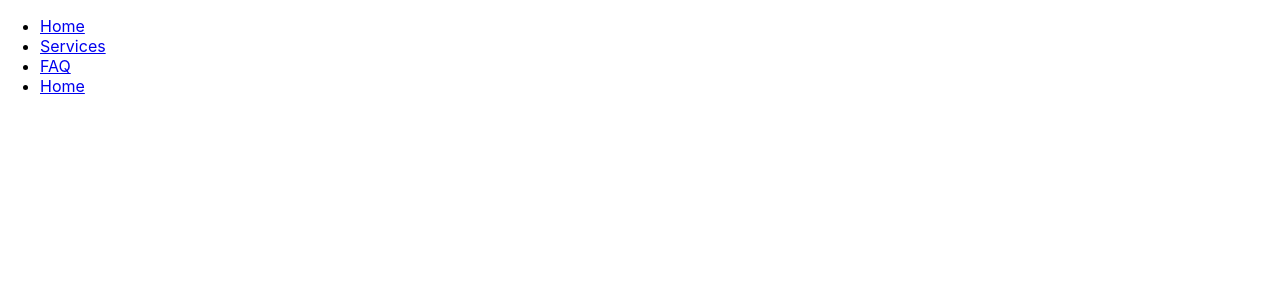
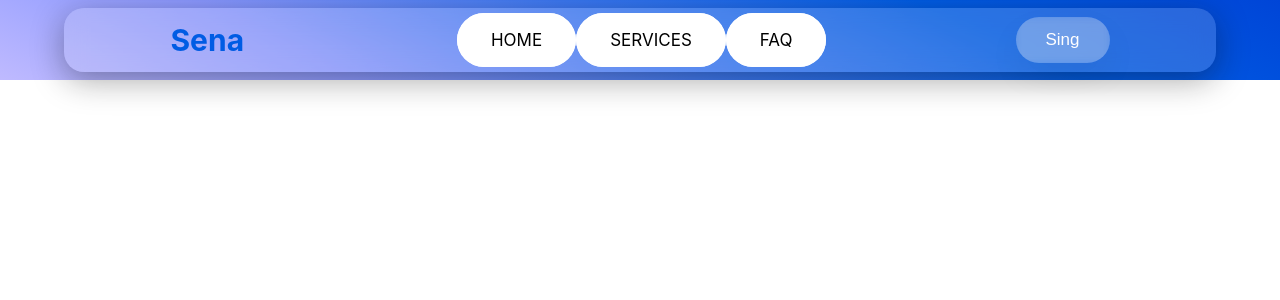
Before and after one commit to aldana212/React-Rozo, a React (Create React App) app: page / in a window 1280 px wide. Shown: the top 300 px of the page. Built offline with nearby package versions, Linux system fonts and the light colour scheme.

Commit message:
realice el header y enrute

```diff
--- a/public/index.html
+++ b/public/index.html
@@ -15,6 +15,10 @@
       user's mobile device or desktop. See https://developers.google.com/web/fundamentals/web-app-manifest/
     -->
     <link rel="manifest" href="%PUBLIC_URL%/manifest.json" />
+
+
+    <link rel="stylesheet" href="https://unpkg.com/boxicons@latest/css/boxicons.min.css" />
+
     <!--
       Notice the use of %PUBLIC_URL% in the tags above.
       It will be replaced with the URL of the `public` folder during the build.
--- a/src/App.js
+++ b/src/App.js
@@ -1,16 +1,17 @@
 // import Home from './components/pages/home';
 // import Greattings from './components/iu/greattings/Greattings';
-import { BrowserRouter as Router, Routes, Route} from 'react-router-dom';
+import {Routes, Route} from 'react-router-dom';
 import { Home } from './components/pages/Home/Home';
+import { Prueba } from './components/pages/Home/Prueba';
 
 function App() {
   return (
     <div>
-    <Router>
       <Routes>
       <Route path='/' element={<Home />}/>
+      <Route path='/Services' element={<Prueba />}/>
+      <Route path='/FAQ' element={<Prueba />}/>
       </Routes>
-    </Router>
     </div>
   );
 }
--- a/src/components/iu/NavBarHome/NavBarHome.jsx
+++ b/src/components/iu/NavBarHome/NavBarHome.jsx
@@ -1,23 +1,28 @@
 import React from 'react'
-import { Link } from 'react-router-dom'
+import { Link } from 'react-router-dom';
+import Style from './NavBarHome.module.css';
+
+const Items = [
+  { title: "Home", url: "/" }
+  , { title: "Services", url: "/services" },
+  { title: "FAQ", url: "/FAQ" }
+];
+
 
 export const NavBarHome = () => {
+
   return (
-    <nav>
-        <ul>
-            <li>
-            <Link>Home</Link>
-            </li>
-            <li>
-            <Link>Services</Link>
-            </li>
-            <li>
-            <Link>FAQ</Link>
-            </li>
-            <li>
-            <Link>Home</Link>
-            </li>
-        </ul>
+    <nav className={Style.navbar}>
+      <h2 className={Style.h2}>Sena</h2>
+      <ul className={Style.menu}>
+        {
+          Items.map((item) => (
+            <li><Link to={item.url} className={Style.a}>{item.title}</Link></li>
+          ))
+        }
+      </ul>
+      <button className={Style.button}>Sing</button>
+      {/* <Link className={Style.btn}>hola</Link> */}
     </nav>
   )
 }
--- /dev/null
+++ b/src/components/iu/NavBarHome/NavBarHome.module.css
@@ -0,0 +1,87 @@
+.navbar {
+    width: 90%;
+    height: 8vh;
+    display: flex;
+    justify-content: space-around;
+    align-items: center;
+    font-size: 20px;
+    background-color: rgba(225, 225, 225, 0.18);
+    box-shadow: 0 8px 32px rgba(16, 16, 16, 0.37);
+    backdrop-filter: blur(11.0px);
+    margin-top: 8px;
+    border-radius: 1em;
+}
+
+.h2 {
+    color: #005ce4;
+}
+
+.menu {
+    display: flex;
+    width: 30%;
+    justify-content: space-around;
+
+}
+
+.menu a {
+    position: relative;
+    font-size: 17px;
+    text-transform: uppercase;
+    text-decoration: none;
+    padding: 1em 2.0em;
+    display: inline-block;
+    border-radius: 6em;
+    transition: all .2s;
+    color: black;
+    background-color: white;
+}
+
+.menu a:hover {
+    transform: translateY(-3px);
+    box-shadow: 0 10px 20px rgba(0, 0, 0, 0.2);
+}
+
+.menu a:active {
+    transform: translateY(-1px);
+    box-shadow: 0 5px 10px rgba(0, 0, 0, 0.2);
+}
+
+.menu a::after {
+    content: "";
+    /* display: inline-block; */
+    height: 100%;
+    width: 100%;
+    border-radius: 100px;
+    position: absolute;
+    top: 0;
+    left: 0;
+    z-index: -1;
+    transition: all .4s;
+}
+
+.menu a::after {
+    background-color: #fff;
+}
+
+.menu a:hover::after {
+    transform: scaleX(1.4) scaleY(1.6);
+    opacity: 0;
+}
+
+.button {
+    padding: 13px 30px;
+    background: rgba(255, 255, 255, 0.2);
+    box-shadow: 0 15px 35px rgba(0, 0, 0, 0.05);
+    backdrop-filter: blur(3px);
+    color: #fff;
+    border: none;
+    border-radius: 5em;
+    font-size: 17px;
+    cursor: pointer;
+}
+
+.button:hover {
+    background-image: radial-gradient(circle at 50% -20.71%, #cbe7e1 0, #cae7e3 6.25%, #c9e7e6 12.5%, #c9e7e8 18.75%, #c9e7eb 25%, #c9e7ed 31.25%, #cae6ef 37.5%, #cbe6f1 43.75%, #cde5f2 50%, #cfe4f3 56.25%, #d1e4f4 62.5%, #d4e3f5 68.75%, #d7e2f5 75%, #dae1f5 81.25%, #dde0f4 87.5%, #e0e0f4 93.75%, #e3dff2 100%);
+    color: #000;
+    transition: ease-in 0.4s;
+}
--- /dev/null
+++ b/src/components/layouts/HeaderHome/Header.module.css
@@ -0,0 +1,6 @@
+.header{
+    display: flex;
+    justify-content: center;
+    height: 10vh;
+    background-image: linear-gradient(25deg, #bfbaff 0, #8b98ff 25%, #3c78f2 50%, #005ce4 75%, #0045d7 100%);
+}
--- a/src/components/layouts/HeaderHome/HeaderHome.jsx
+++ b/src/components/layouts/HeaderHome/HeaderHome.jsx
@@ -1,9 +1,10 @@
 import React from 'react'
 import { NavBarHome } from '../../iu/NavBarHome/NavBarHome'
+import Style from './Header.module.css'
 
 export const HeaderHome = () => {
     return (
-        <header>
+        <header className={Style.header}>
             <NavBarHome />
         </header>
     )
--- a/src/components/pages/home.jsx
+++ b/src/components/pages/Home/Prueba.jsx
@@ -1,11 +1,9 @@
 import React from 'react'
-import '../App.css';
 
-
-export default function home() {
+export const Prueba = () => {
   return (
     <div>
-
+    prueba
     </div>
   )
 }
--- a/src/index.css
+++ b/src/index.css
@@ -1,5 +1,12 @@
+*{
+  margin: 0;
+  padding: 0;
+  list-style: none;
+  text-decoration: none;
+}
+
+
 body {
-  margin: 0;
   font-family: -apple-system, BlinkMacSystemFont, 'Segoe UI', 'Roboto', 'Oxygen',
     'Ubuntu', 'Cantarell', 'Fira Sans', 'Droid Sans', 'Helvetica Neue',
     sans-serif;
--- a/src/index.js
+++ b/src/index.js
@@ -2,12 +2,15 @@ import React from 'react';
 import ReactDOM from 'react-dom/client';
 import './index.css';
 import App from './App';
-// import reportWebVitals from './reportWebVitals';
+import { BrowserRouter as Router} from 'react-router-dom';
 
 const root = ReactDOM.createRoot(document.getElementById('root'));
 root.render(
   <React.StrictMode>
-    <App />
+  {/* {/* manipula las rutas  */}
+  <Router>
+  <App />
+  </Router>
   </React.StrictMode>
 );
 
```
Also changed, not shown: 1 other file (tests, documents, lock files or other folders).
